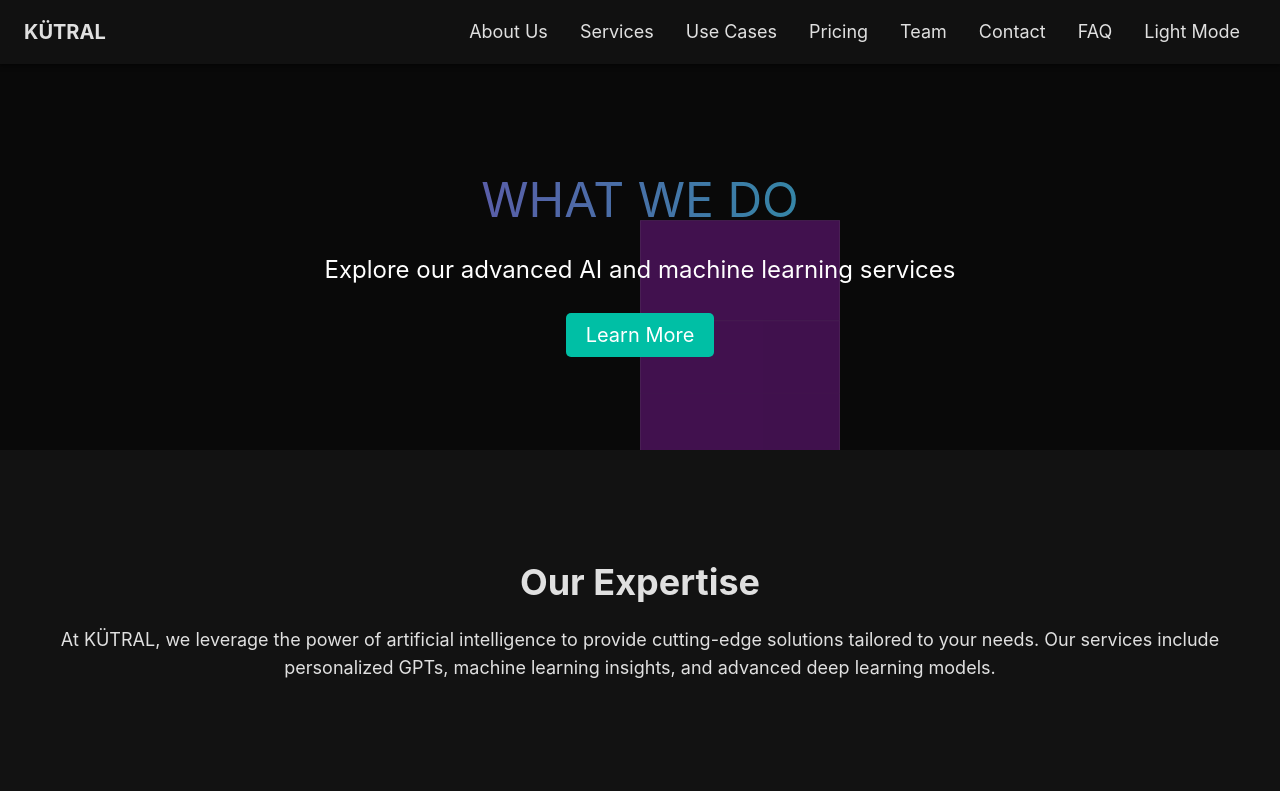
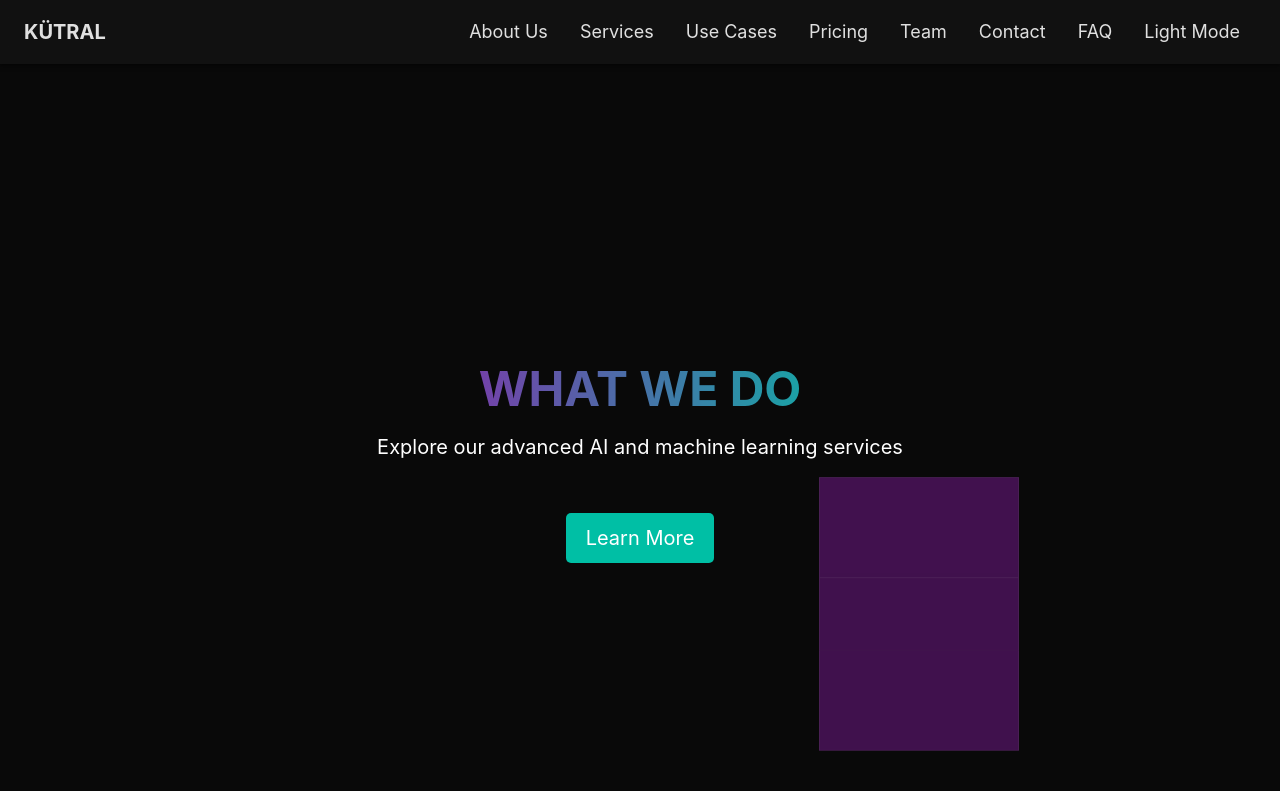
Before and after one commit to herhu/AIFORYOU, a plain HTML site: page ourwork.html in a window 1280 px wide. Shown: the top 791 px of the page. Drawn offline with nearby package versions, Linux system fonts and the light colour scheme; some packages are replaced by stand-ins of ours.

Commit message:
Update ourwork.html

```diff
--- a/ourwork.html
+++ b/ourwork.html
@@ -471,10 +471,12 @@
     </div>
 
     <!-- Header Section -->
-    <header class="header">
-        <h1>WHAT WE DO</h1>
-        <p>Explore our advanced AI and machine learning services</p>
-        <a href="#services" class="cta">Learn More</a>
+    <header class="header hero min-h-screen flex items-center justify-center text-white relative">
+        <div class="content text-center z-10">
+            <h1 class="text-6xl font-bold">WHAT WE DO</h1>
+            <p class="text-3xl mt-4">Explore our advanced AI and machine learning services</p>
+            <a href="#services" class="cta mt-6 inline-block">Learn More</a>
+        </div>
         <div class="cube-container">
             <div class="cube front"></div>
             <div class="cube back"></div>
```
